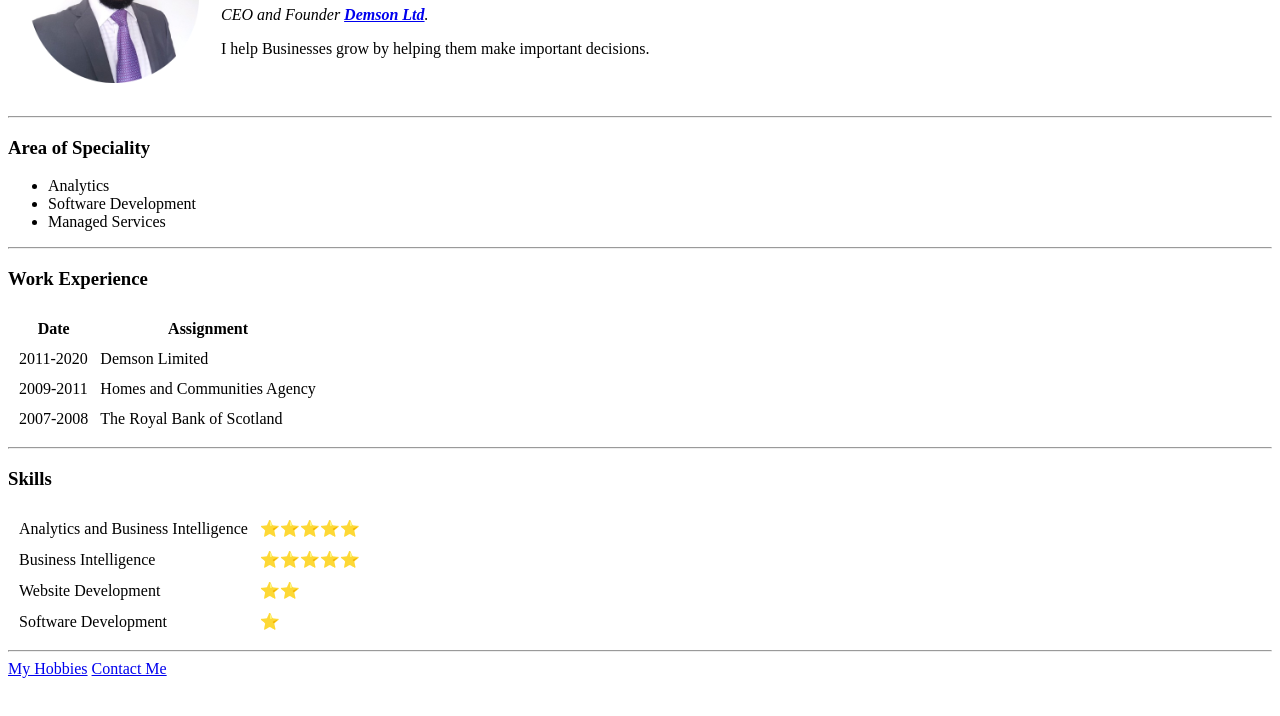
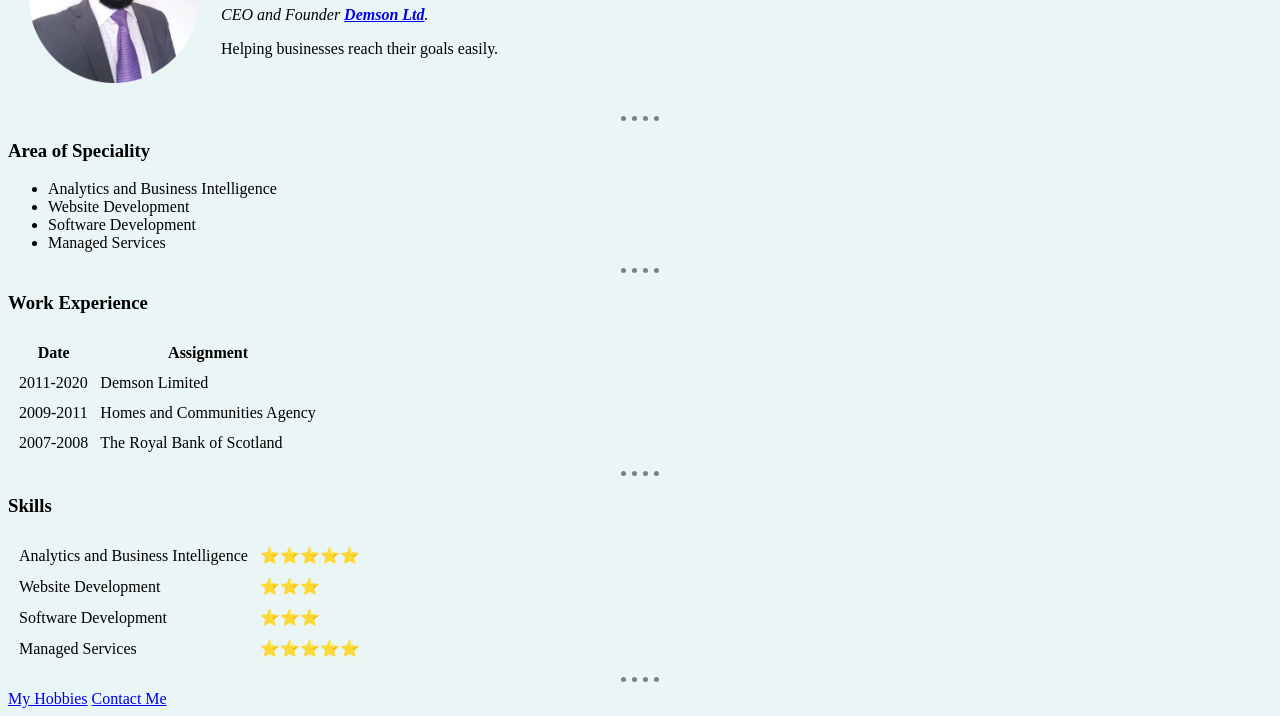
Before and after one commit to demsonit/cv, a plain HTML site: page index.html in a window 1280 px wide. Shown: the part 116-832 px from the top of the page. Before the commit the page ends 802 px from the top, so only its background shows below. Drawn offline with Linux system fonts and the light colour scheme.

Commit message:
Updated style with internal CSS

```diff
--- a/index.html
+++ b/index.html
@@ -4,6 +4,20 @@
 <head>
   <meta charset="utf-8">
   <title>Franklin's new site</title>
+
+  <style media="screen">
+    body {
+      background-color: #EAF6F6;
+    }
+
+    hr {
+      border-style: dotted none none;
+      border-color: grey;
+      border-width: 5px;
+      width: 3%;
+    }
+  </style>
+
 </head>
 
 <body>
@@ -13,7 +27,7 @@
       <td>
         <h1>Franklin D. Osinowo</h1>
         <p><em>CEO and Founder <strong><a href="https://www.datademson.com/" target="_blank" rel="noopener noreferrer">Demson Ltd</a></strong>.</em></p>
-        <p>I help Businesses grow by helping them make important decisions.</p>
+        <p>Helping businesses reach their goals easily.</p>
       </td>
     </tr>
   </table>
@@ -22,7 +36,8 @@
   <!--<hr size="2" noshade> -->
   <h3>Area of Speciality</h3>
   <ul>
-    <li>Analytics</li>
+    <li>Analytics and Business Intelligence</li>
+    <li>Website Development</li>
     <li>Software Development</li>
     <li>Managed Services</li>
   </ul>
@@ -61,16 +76,16 @@
         <td> ⭐⭐⭐⭐⭐ </td>
       </tr>
       <tr>
-        <td>Business Intelligence</td>
-        <td>⭐⭐⭐⭐⭐</td>
-      </tr>
-      <tr>
         <td>Website Development</td>
-        <td>⭐⭐</td>
+        <td>⭐⭐⭐</td>
       </tr>
       <tr>
         <td>Software Development</td>
-        <td>⭐</td>
+        <td>⭐⭐⭐</td>
+      </tr>
+      <tr>
+        <td>Managed Services</td>
+        <td>⭐⭐⭐⭐⭐</td>
       </tr>
     </tbody>
   </table>
```
Also changed, not shown: contact-me.html (+1 -0 lines).
